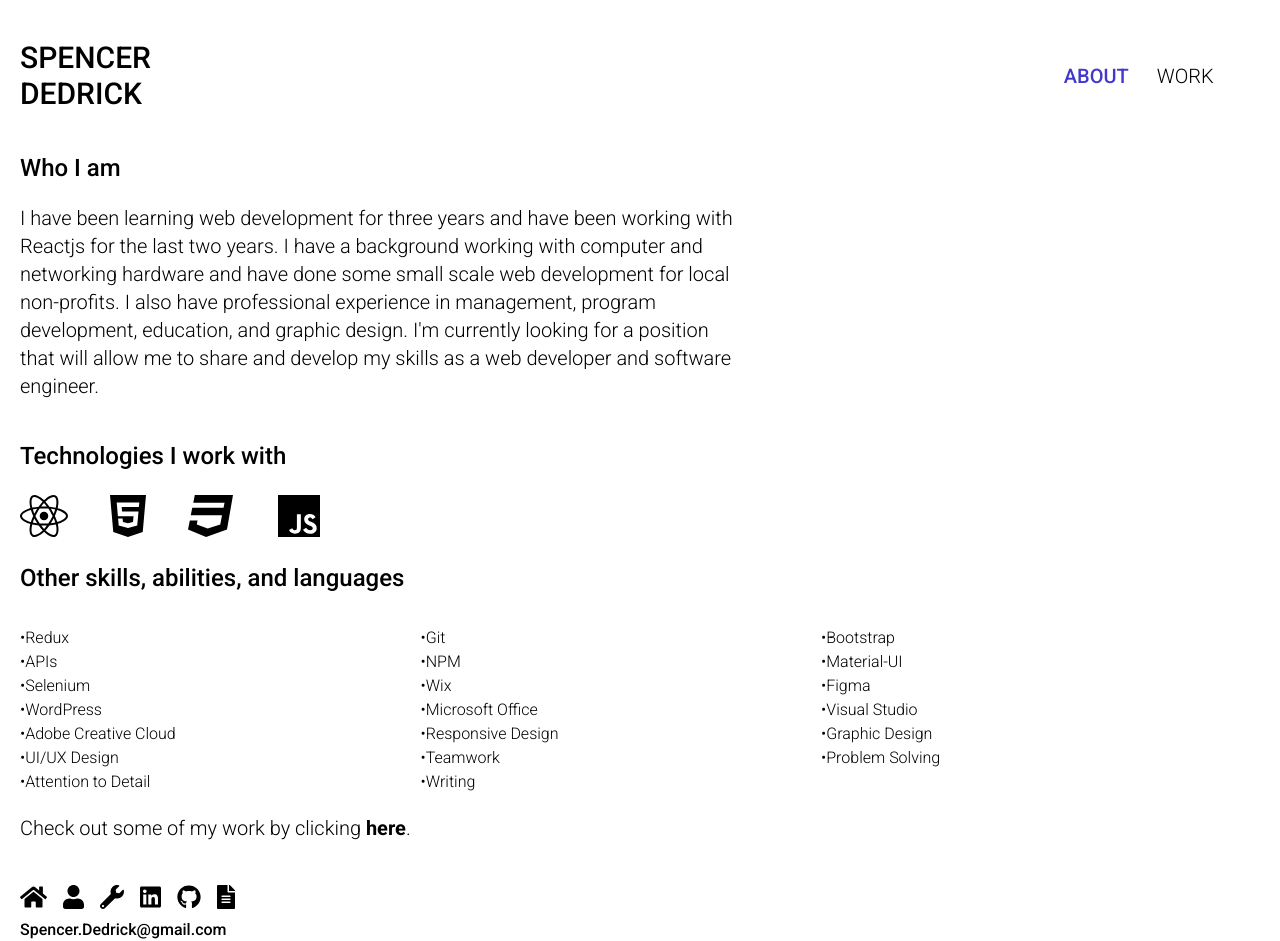
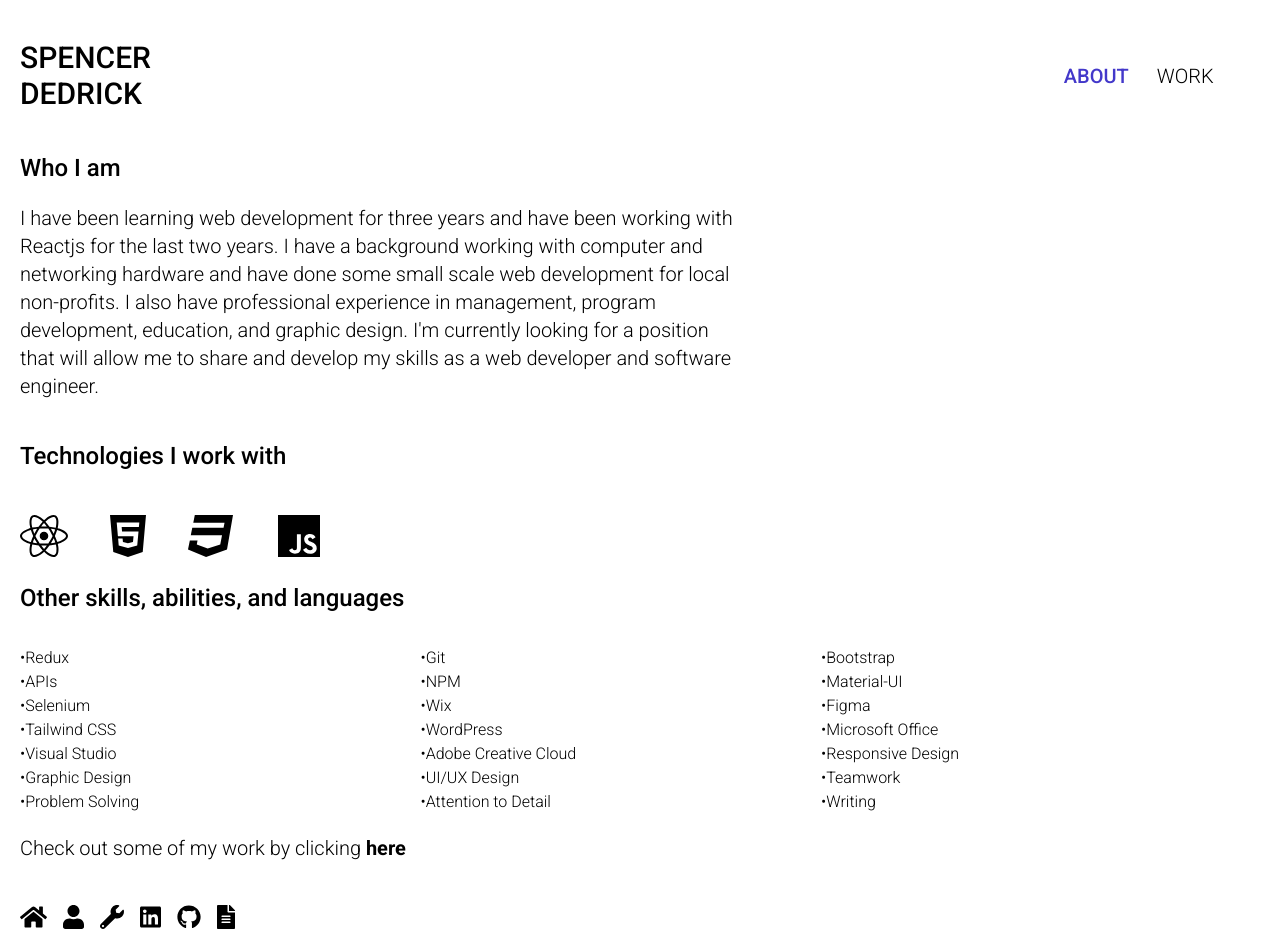
Before and after one commit to SpencerDedrick/Spencer-Dedrick, a React (Create React App) app: page /about in a window 1280 px wide. Shown: the top 941 px of the page. Built offline with nearby package versions, Linux system fonts and the light colour scheme.

Commit message:
More semantic HTML updates

```diff
--- a/src/Pages/About.js
+++ b/src/Pages/About.js
@@ -27,6 +27,7 @@ let skills = [
   "Selenium",
   "Wix",
   "Figma",
+  "Tailwind CSS",
   "WordPress",
   "Microsoft Office",
   "Visual Studio",
@@ -62,10 +63,12 @@ function About() {
         </p>
       </section>
       {/* ABOUT TECHNOLOGIES HEADER */}
-      <h2 className=" font-medium text-2xl py-5">Technologies I work with</h2>
+      <h2 className=" font-medium text-2xl pb-10 pt-5">
+        Technologies I work with
+      </h2>
 
       {/* ABOUT TECHNOLOGIES ICONS GRID*/}
-      <ul className="container grid grid-flow-col justify-items-start text-5xl pb-10 md:pb-5 max-w-sm">
+      <ul className="container grid grid-flow-col justify-items-start text-5xl pb-10 md:pb-5 max-w-sm ">
         {icons.map((icon) => {
           return (
             <li>
@@ -84,9 +87,9 @@ function About() {
       <h2 className=" font-medium text-2xl pb-3">
         Other skills, abilities, and languages
       </h2>
-      <ul className="md:grid grid-cols-2 lg:grid-cols-3 py-5">
+      <ul className="md:grid grid-cols-2 lg:grid-cols-3 py-5 list-none">
         {skills.map((skill) => {
-          return <li>•{skill}</li>;
+          return <li className="list-none text-">•{skill}</li>;
         })}
       </ul>
       {/* LINK TO WORK PAGE */}
@@ -98,7 +101,6 @@ function About() {
         >
           here
         </NavLink>
-        .
       </span>
     </main>
   );
--- a/src/Pages/Work/Work.js
+++ b/src/Pages/Work/Work.js
@@ -15,16 +15,18 @@ function Work() {
     "node-js": false,
   });
   return (
-    <div className="container ">
+    <main className="container ">
       <h1 className=" font-medium text-2xl ">
         Below you'll find some of my work.
       </h1>
-      <p className="text-sm pt-5 ">Click the icons to filter the projects.</p>
+      <span className="text-sm pt-5 ">
+        Click the icons to filter the projects.
+      </span>
       {/* WORK PAGE ICONS */}
       <WorkIcons iconList={iconList} setIconList={setIconList} />
       {/* WORK PAGE PROJECTS LIST */}
       <WorkList iconList={iconList} />
-      <p className="font-base text-xl py-5">
+      <span className="font-base text-xl py-5">
         Learn more about me by clicking {""}
         <NavLink
           to="/about"
@@ -33,8 +35,8 @@ function Work() {
           here
         </NavLink>
         .
-      </p>
-    </div>
+      </span>
+    </main>
   );
 }
 
--- a/src/Pages/Work/WorkIcons.js
+++ b/src/Pages/Work/WorkIcons.js
@@ -11,7 +11,7 @@ function WorkIcons(props) {
   };
 
   return (
-    <div className="container flex space-x-4 text-3xl  pt-3 pb-5">
+    <section className="container flex space-x-4 text-3xl  pt-3 pb-5">
       {Object.keys(iconList).map((icon, index) => {
         if (iconList[icon] === true) {
           return (
@@ -31,7 +31,7 @@ function WorkIcons(props) {
           );
         }
       })}
-    </div>
+    </section>
   );
 }
 
--- a/src/Pages/Work/WorkList.js
+++ b/src/Pages/Work/WorkList.js
@@ -32,7 +32,7 @@ export const WorkList = (props) => {
 
   return (
     /* WORK PROJECT LIST */
-    <div className="grid grid-cols-1 md:grid-cols-2 space-y-5 md:space-y-0 text-3xl py-5 m-auto ">
+    <section className="grid grid-cols-1 md:grid-cols-2 space-y-5 md:space-y-0 text-3xl py-5 m-auto ">
       {filteredProjectList.length === 0
         ? newProjects.map((project) => {
             return (
@@ -52,6 +52,6 @@ export const WorkList = (props) => {
               ></WorkListItem>
             );
           })}
-    </div>
+    </section>
   );
 };
--- a/src/Pages/Work/WorkListItem.js
+++ b/src/Pages/Work/WorkListItem.js
@@ -6,7 +6,7 @@ function WorkListItem(props) {
   let { name, icons, subtitle } = props;
 
   return (
-    <div className="grid grid-cols-2 space-x-2 py-1  work-list-item ">
+    <section className="grid grid-cols-2 space-x-2 py-1  work-list-item ">
       <div className="container py-2 ">
         <Link to={`/${name}`}>
           <img
@@ -29,9 +29,9 @@ function WorkListItem(props) {
             return <FontAwesomeIcon icon={["fab", icon]}></FontAwesomeIcon>;
           })}
         </div>
-        <p className=" text-sm">{subtitle}</p>
+        <span className=" text-sm">{subtitle}</span>
       </div>
-    </div>
+    </section>
   );
   /* } else {
     return (
```
